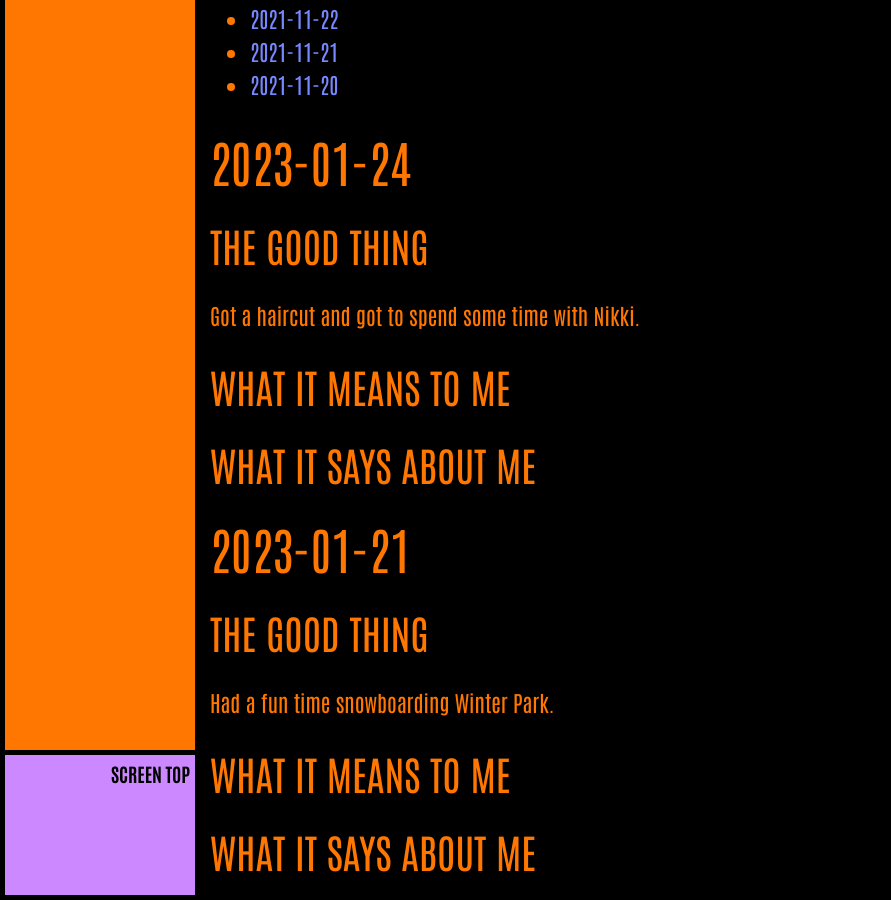
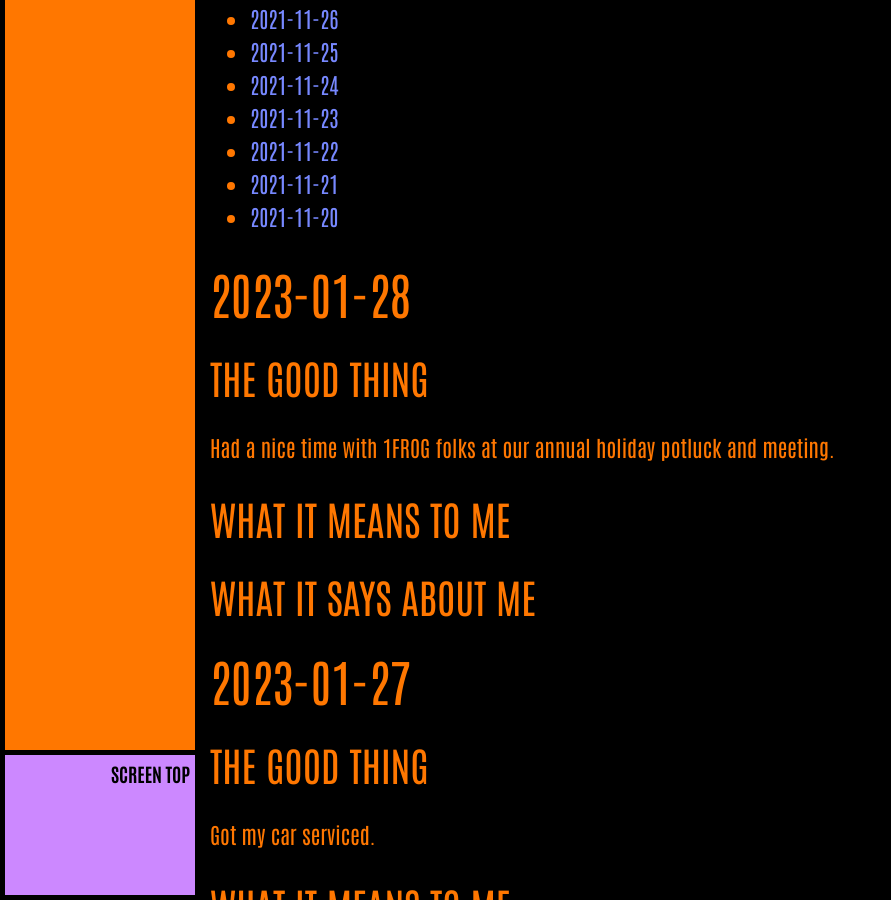
Before and after one commit to ArthurZey/arthurzey.github.io, a Jekyll site: the page built from _pages/one-good-thing.md, in a window 1280 px wide and 900 px high, scrolled down 9009 px. Shown: the whole window, without its empty margins (0-891 px from the left). Built offline with Jekyll 4.4.1, drawn with Linux system fonts in a browser that asks for light colours; some of the changed text lies outside the part shown.

Commit message:
added stubs for 2023-01-25, 2023-01-26, 2023-01-27, 2023-01-28

```diff
--- a/_pages/one-good-thing.md
+++ b/_pages/one-good-thing.md
@@ -13,6 +13,42 @@
 {:toc}
 {::options toc_levels="2" /}
 
+## 2023-01-28
+### The Good Thing
+Had a nice time with 1FROG folks at our annual holiday potluck and meeting.
+### What It Means to Me
+
+### What It Says about Me
+
+
+
+## 2023-01-27
+### The Good Thing
+Got my car serviced.
+### What It Means to Me
+
+### What It Says about Me
+
+
+
+
+## 2023-01-26
+### The Good Thing
+Got to catch up with Mařenka on the phone.
+### What It Means to Me
+
+### What It Says about Me
+
+
+
+## 2023-01-25
+### The Good Thing
+Registered Zey Enterprises, LLC!
+### What It Means to Me
+
+### What It Says about Me
+
+
 
 ## 2023-01-24
 ### The Good Thing
```
Also changed, not shown: other parts of _pages/one-good-thing.md (+1 -1 lines).
